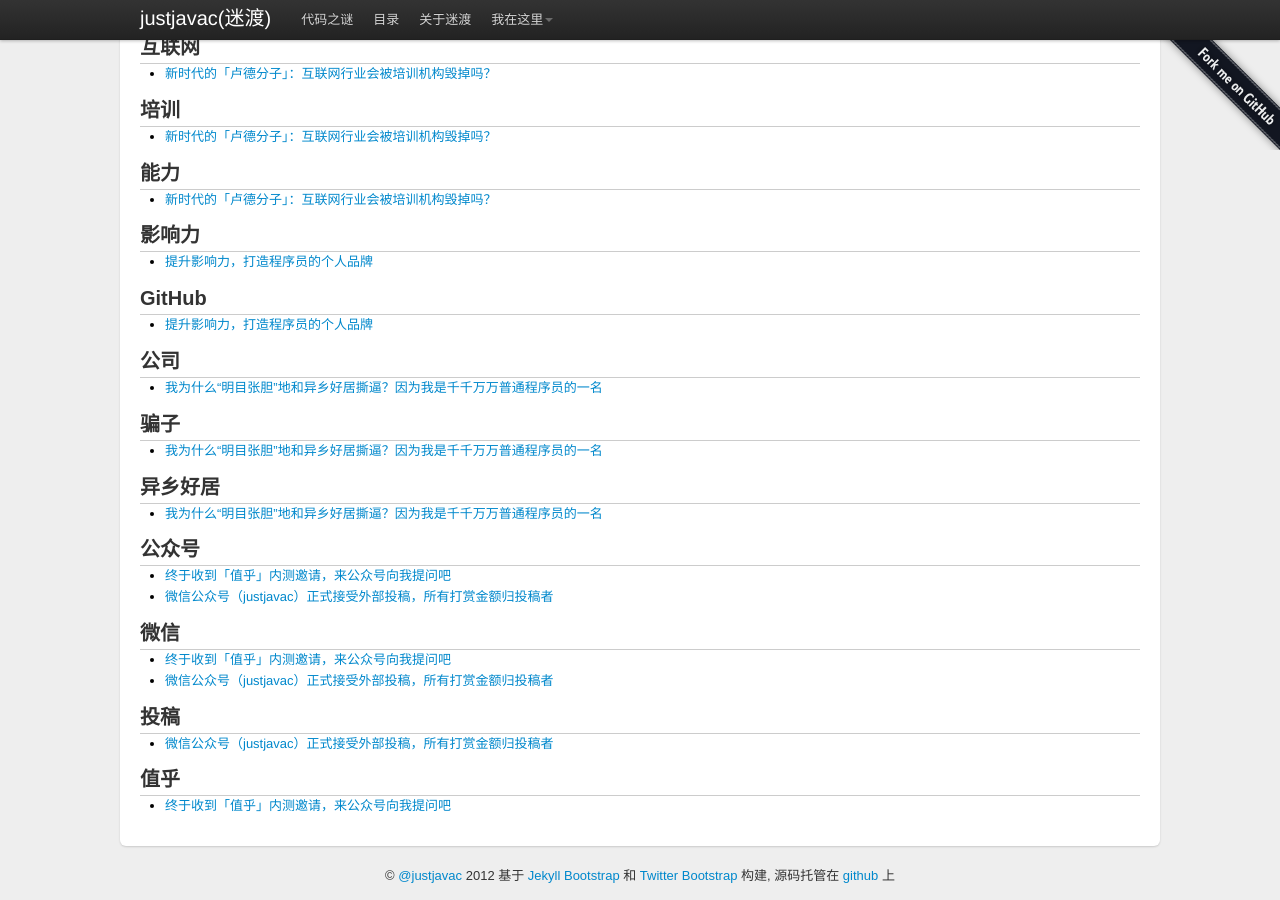
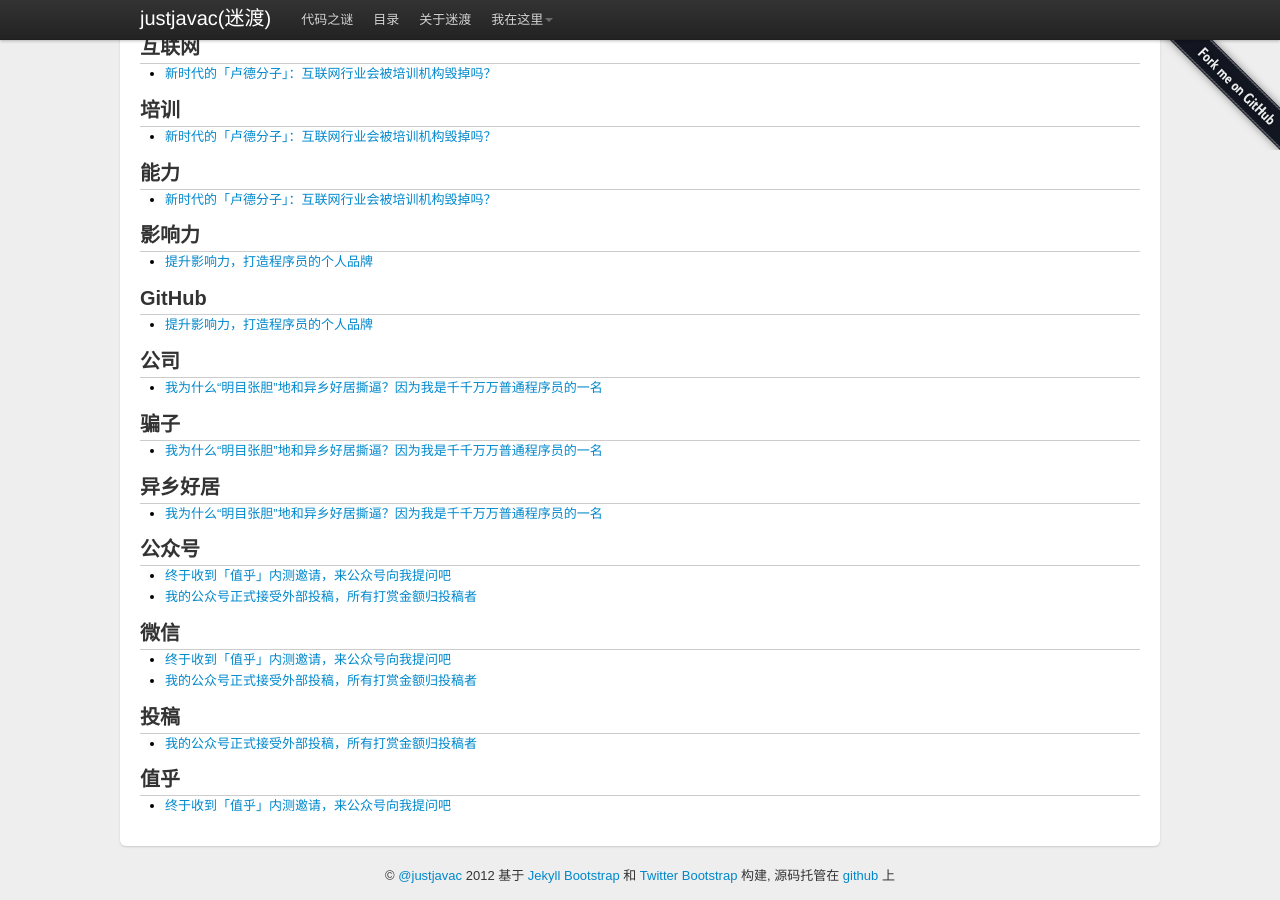
Before and after one commit to justjavac/justjavac.github.com, a Jekyll site: the page built from tags.html, in a window 1280 px wide and 900 px high, scrolled down 18666 px. Built offline with Jekyll 4.4.1, drawn with Linux system fonts in a browser that asks for light colours; nearby versions of some CDN libraries; Markdown is read by kramdown in place of the engine named in the settings; comment, search, counter and statistics services are not loaded; some of the changed text lies outside the part shown.

Commit message:
调整标题

```diff
--- a/_posts/other/2016-06-02-welcome-for-your-contribution.md
+++ b/_posts/other/2016-06-02-welcome-for-your-contribution.md
@@ -1,6 +1,6 @@
 ---
 layout: post
-title: 微信公众号（justjavac）正式接受外部投稿，所有打赏金额归投稿者
+title: 我的公众号正式接受外部投稿，所有打赏金额归投稿者
 categories: [other]
 tags: [程序员, 公众号, 微信, 投稿]
 ---
```
